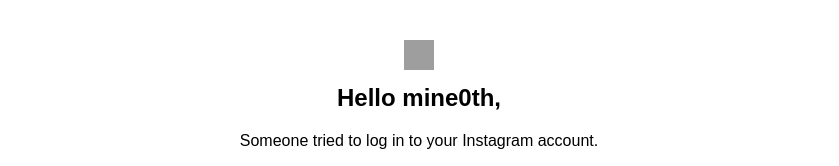
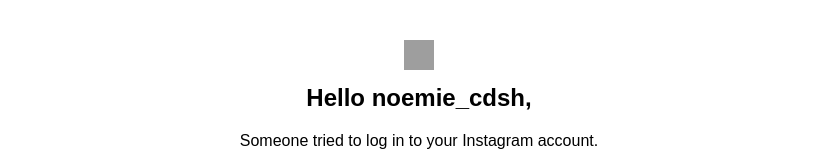
Before and after one commit to ad317/instagram, a plain HTML site: page index.html in a window 1280 px wide. Shown: the top 166 px of the page, without its empty margins (221-1060 px from the left). Drawn offline with Linux system fonts and the light colour scheme; grey boxes are pictures that could not be loaded.

Commit message:
Update index.html

```diff
--- a/index.html
+++ b/index.html
@@ -8,7 +8,7 @@
 	<tbody>
 		<tr>
 			<td align="center"><!-- Instagram Icon only, with reduced spacing --><img alt="Instagram" height="30" src="https://upload.wikimedia.org/wikipedia/commons/a/a5/Instagram_icon.png" style="margin-bottom: 10px;" width="30" />
-			<h2 style="color: #000000; margin-top: 0;">Hello mine0th,</h2>
+			<h2 style="color: #000000; margin-top: 0;">Hello noemie_cdsh,</h2>
 
 			<p style="font-size: 16px; color: #000000;">Someone tried to log in to your Instagram account.</p>
 
```
